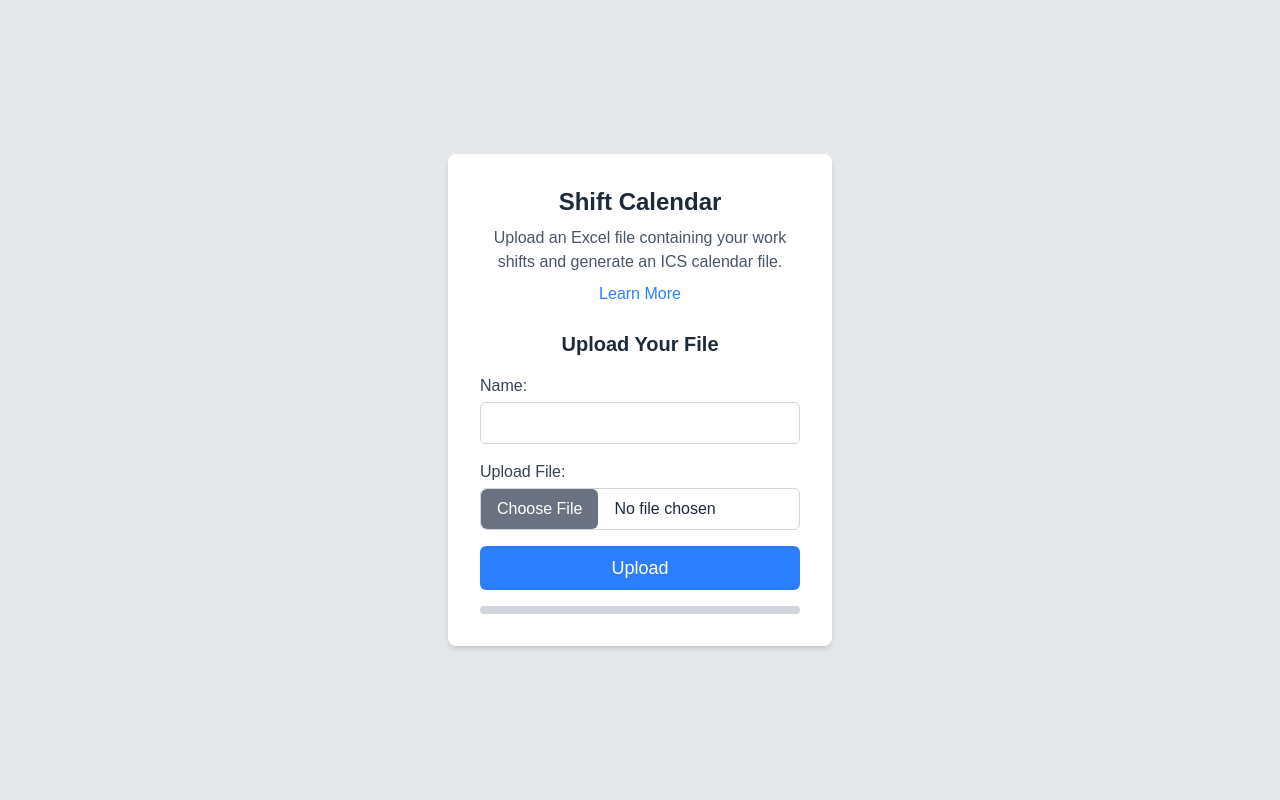
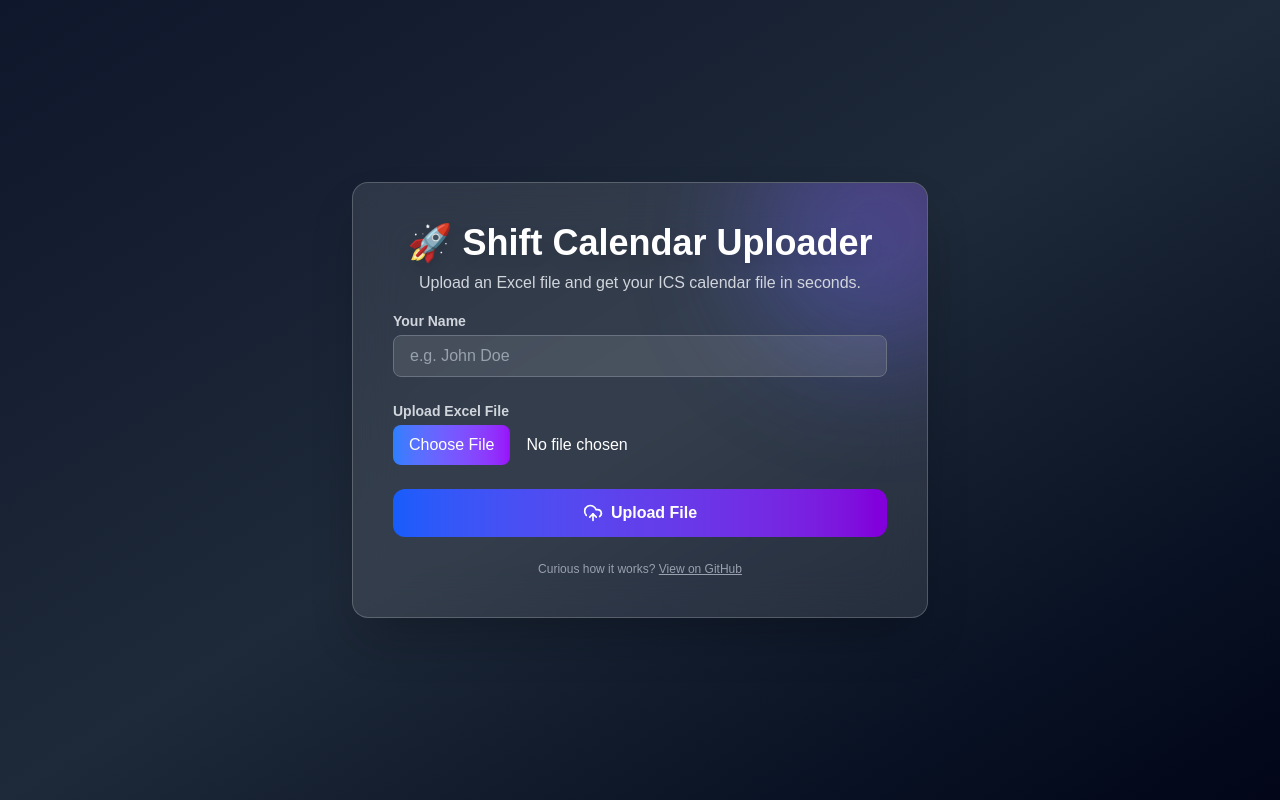
Before and after one commit to leele2/ts_xlxs_to_ics, a Next.js app in the folder frontend/: page / in a window 1280 px wide. Built offline with nearby package versions, Linux system fonts and the light colour scheme.

Commit message:
modernised ui

```diff
--- a/frontend/app/components/ShiftCalendarUploader.tsx
+++ b/frontend/app/components/ShiftCalendarUploader.tsx
@@ -1,15 +1,25 @@
+// frontend/app/components/ShiftCalendarUploader.tsx
 "use client";
 
 import { useState } from "react";
 import axios from "axios";
 import { upload } from "@vercel/blob/client";
+import { Loader2, CloudUpload, CheckCircle, AlertTriangle } from "lucide-react";
 
 export default function ShiftCalendarUploader() {
     const [uploadStatus, setUploadStatus] = useState<string>("");
+    const [isLoading, setIsLoading] = useState(false);
+    const [isSuccess, setIsSuccess] = useState(false);
+    const [error, setError] = useState<string | null>(null);
+    const [step, setStep] = useState<number>(0);
 
     const handleSubmit = async (event: React.FormEvent<HTMLFormElement>) => {
         event.preventDefault();
-        setUploadStatus("Uploading...");
+        setIsLoading(true);
+        setUploadStatus("Uploading file...");
+        setStep(1);
+        setError(null);
+        setIsSuccess(false);
 
         try {
             const formData = new FormData(event.currentTarget);
@@ -26,7 +36,8 @@ export default function ShiftCalendarUploader() {
                 handleUploadUrl: "/api/upload",
             });
 
-            setUploadStatus("Upload successful! Processing file...");
+            setUploadStatus("File uploaded. Processing...");
+            setStep(2);
 
             // Call the internal Next.js API route
             const apiResponse = await axios.post(
@@ -40,7 +51,6 @@ export default function ShiftCalendarUploader() {
                 }
             );
 
-            // Handle the ICS file download
             const url = window.URL.createObjectURL(
                 new Blob([apiResponse.data])
             );
@@ -51,122 +61,130 @@ export default function ShiftCalendarUploader() {
             link.click();
             document.body.removeChild(link);
 
+            setIsSuccess(true);
             setUploadStatus("File processed and downloaded successfully!");
+            setStep(3);
         } catch (error) {
-            setUploadStatus(`Error: ${(error as Error).message}`);
+            const msg = (error as Error).message || "Something went wrong.";
+            setError(msg);
+            setUploadStatus(`Error: ${msg}`);
+            setStep(0);
+        } finally {
+            setIsLoading(false);
         }
     };
 
     return (
-        <div className="flex justify-center items-center h-screen bg-gray-200">
-            <div className="bg-white p-8 rounded-lg shadow-md text-center max-w-sm w-full">
-                <h1 className="text-2xl font-bold text-gray-800">
-                    Shift Calendar
+        <div className="min-h-screen bg-gradient-to-br from-slate-900 via-gray-800 to-slate-950 flex items-center justify-center p-6">
+            <div className="backdrop-blur-xl bg-white/10 border border-white/20 rounded-2xl shadow-2xl p-10 w-full max-w-xl relative overflow-hidden">
+                <div className="absolute -top-20 -right-20 w-64 h-64 bg-gradient-to-tr from-blue-500 to-purple-600 opacity-20 rounded-full blur-3xl animate-pulse"></div>
+                <div className="text-center z-10 relative">
+                    <h1 className="text-4xl font-extrabold text-white drop-shadow-xl mb-2 animate-fade-in">
+                        🚀 Shift Calendar Uploader
                     </h1>
-                <p className="text-gray-600 mt-2">
-                    Upload an Excel file containing your work shifts and
-                    generate an ICS calendar file.
+                    <p className="text-gray-300 mb-4">
+                        Upload an Excel file and get your ICS calendar file in
+                        seconds.
                     </p>
-                <p className="mt-2">
-                    <a
-                        href="https://github.com/leele2/ts_xlxs_to_ics"
-                        target="_blank"
-                        rel="noopener noreferrer"
-                        className="text-blue-500 hover:underline"
-                    >
-                        Learn More
-                    </a>
-                </p>
-
-                <h2 className="text-xl font-semibold text-gray-800 mt-6">
-                    Upload Your File
-                </h2>
-
-                <form id="uploadForm" className="mt-4" onSubmit={handleSubmit}>
+                    <form onSubmit={handleSubmit} className="space-y-6">
+                        <div>
                             <label
                                 htmlFor="name_to_search"
-                        className="block text-gray-700 text-left"
+                                className="text-left block text-gray-300 text-sm font-semibold mb-1"
                             >
-                        Name:
+                                Your Name
                             </label>
                             <input
                                 type="text"
                                 id="name_to_search"
                                 name="name_to_search"
                                 required
-                        className="w-full p-2 mt-1 border border-gray-300 rounded-md"
+                                className="w-full px-4 py-2 bg-white/10 border border-gray-500 rounded-lg text-white placeholder:text-gray-400 focus:outline-none focus:ring-2 focus:ring-blue-400"
+                                placeholder="e.g. John Doe"
                             />
-
+                        </div>
+                        <div>
                             <label
                                 htmlFor="fileInput"
-                        className="block text-gray-700 text-left mt-4"
+                                className="text-left block text-gray-300 text-sm font-semibold mb-1"
                             >
-                        Upload File:
+                                Upload Excel File
                             </label>
-                    <div className="flex items-center mt-1">
                             <input
                                 type="file"
                                 id="fileInput"
                                 name="excel_file"
                                 accept=".xlsx"
                                 required
-                            className="w-full text-gray-800 bg-white border border-gray-300 rounded-md
-                                       file:mr-4 file:py-2 file:px-4 file:rounded-md file:border-0
-                                       file:text-white file:bg-gray-500 file:hover:bg-gray-600 file:cursor-pointer"
+                                className="w-full file:mr-4 file:py-2 file:px-4 file:rounded-lg file:border-0 file:text-white file:bg-gradient-to-r file:from-blue-500 file:to-purple-600 file:hover:opacity-90 file:transition-all file:duration-300 file:cursor-pointer text-white"
                             />
                         </div>
-
                         <button
                             type="submit"
-                        disabled={
-                            uploadStatus.startsWith("Uploading") ||
-                            uploadStatus.startsWith("Upload successful")
-                        }
-                        className={`w-full mt-4 py-2 rounded-md text-lg transition duration-300 flex justify-center items-center
-        ${
-            uploadStatus.startsWith("Uploading") ||
-            uploadStatus.startsWith("Upload successful")
-                ? "bg-gray-400 cursor-not-allowed text-white"
-                : "bg-blue-500 hover:bg-blue-700 text-white"
-        }
-    `}
+                            className={`flex items-center justify-center w-full px-4 py-3 rounded-xl font-bold transition-all duration-300 text-white ${
+                                isLoading
+                                    ? "bg-gradient-to-r from-yellow-500 to-yellow-700 animate-pulse"
+                                    : isSuccess
+                                    ? "bg-gradient-to-r from-green-500 to-emerald-600"
+                                    : "bg-gradient-to-r from-blue-600 to-purple-700 hover:scale-105"
+                            }`}
                         >
-                        {uploadStatus.startsWith("Uploading") ||
-                        uploadStatus.startsWith("Upload successful") ? (
+                            {isLoading ? (
                                 <>
-                                <div className="w-4 h-4 mr-2 border-2 border-white border-t-transparent rounded-full animate-spin" />
-                                {uploadStatus.startsWith("Uploading")
-                                    ? "Uploading..."
-                                    : "Processing..."}
+                                    <Loader2 className="mr-2 h-5 w-5 animate-spin" />{" "}
+                                    Uploading...
                                 </>
-                        ) : uploadStatus.startsWith("File processed") ? (
-                            "✅ Done"
+                            ) : isSuccess ? (
+                                <>
+                                    <CheckCircle className="mr-2 h-5 w-5" />{" "}
+                                    Success!
+                                </>
+                            ) : error ? (
+                                <>
+                                    <AlertTriangle className="mr-2 h-5 w-5" />{" "}
+                                    Retry
+                                </>
                             ) : (
-                            "Upload"
+                                <>
+                                    <CloudUpload className="mr-2 h-5 w-5" />{" "}
+                                    Upload File
+                                </>
                             )}
                         </button>
+                    </form>
 
-                    <ProgressBar status={uploadStatus} />
-                </form>
+                    <div className="mt-6 text-sm text-gray-400 text-left">
+                        {step > 0 && (
+                            <div className="flex items-center gap-3">
+                                <div className="flex-1 bg-gray-700 rounded-full h-2 overflow-hidden">
+                                    <div
+                                        className={`h-full rounded-full ${
+                                            step === 1
+                                                ? "bg-yellow-400 w-1/3 animate-pulse"
+                                                : step === 2
+                                                ? "bg-blue-500 w-2/3 animate-pulse"
+                                                : "bg-green-500 w-full"
+                                        }`}
+                                    ></div>
+                                </div>
+                                <span className="text-xs">
+                                    Step {step} of 3
+                                </span>
+                            </div>
+                        )}
+                    </div>
+
+                    <div className="mt-6 text-gray-400 text-xs">
+                        Curious how it works?{" "}
+                        <a
+                            href="https://github.com/leele2/ts_xlxs_to_ics"
+                            className="underline hover:text-blue-400"
+                        >
+                            View on GitHub
+                        </a>
+                    </div>
+                </div>
             </div>
         </div>
     );
 }
-
-// 👇 Progress Bar Component
-function ProgressBar({ status }: { status: string }) {
-    let percentage = 0;
-
-    if (status.startsWith("Uploading")) percentage = 33;
-    else if (status.startsWith("Upload successful")) percentage = 66;
-    else if (status.startsWith("File processed")) percentage = 100;
-
-    return (
-        <div className="w-full mt-4 bg-gray-300 rounded-full h-2 overflow-hidden">
-            <div
-                className="bg-blue-500 h-2 rounded-full transition-all duration-500 ease-in-out"
-                style={{ width: `${percentage}%` }}
-            />
-        </div>
-    );
-}
```
Lines whose indentation alone changed are shown as unchanged.
